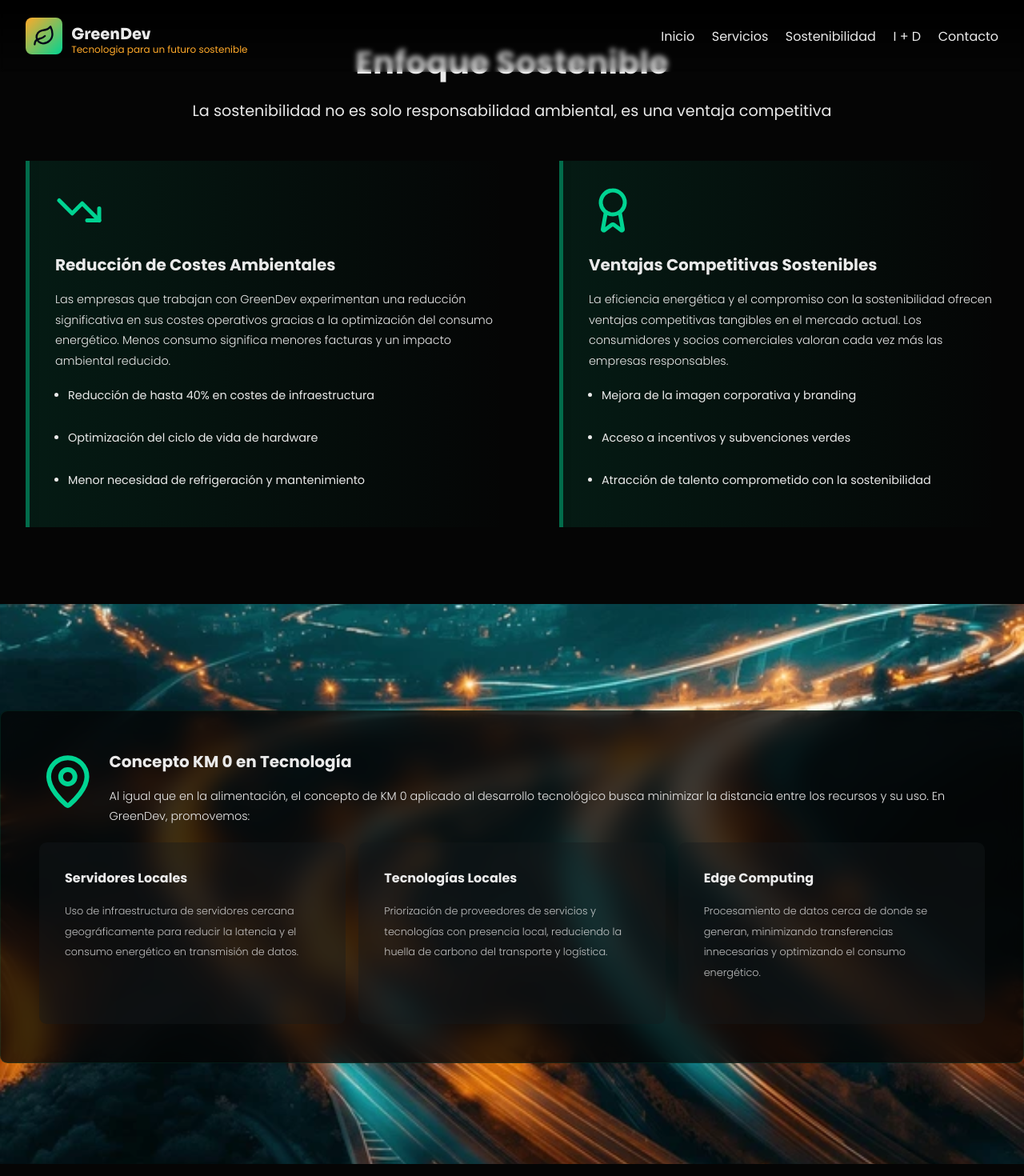
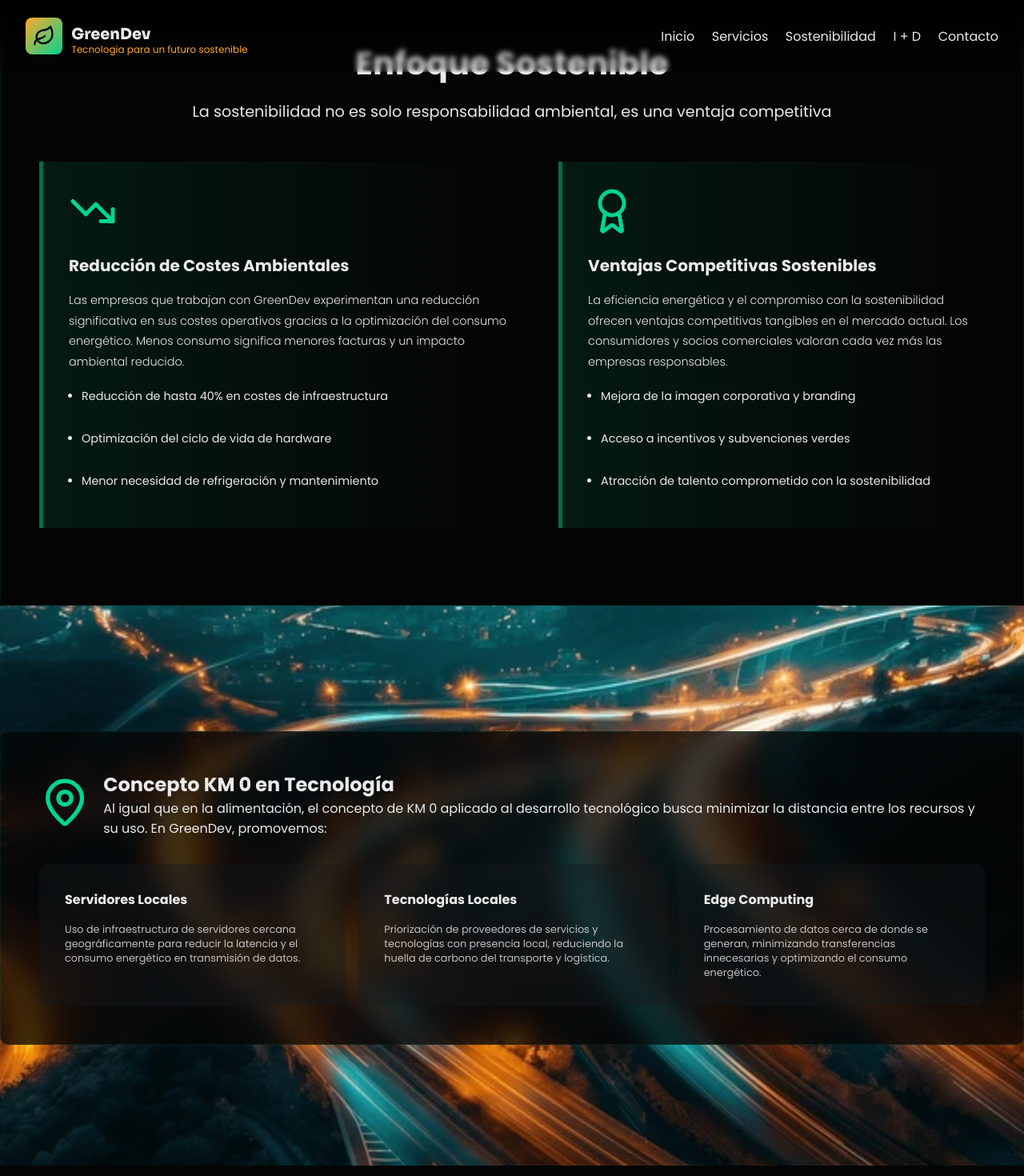
Before and after one commit to nkaryoli/GreenDev, a Vue app: page /sostenibilidad in a window 1280 px wide. Shown: the top 1470 px of the page at 80% size. Built offline with nearby package versions, Linux system fonts and the light colour scheme.

Commit message:
refactor

```diff
--- a/src/pages/HomePage.vue
+++ b/src/pages/HomePage.vue
@@ -1,6 +1,6 @@
 <script setup>
 import Hero from '../components/features/home/Hero.vue';
-import Km0Section from '../components/features/home/Km0Section.vue';
+import KmHomeSection from '../components/features/home/KmHomeSection.vue';
 import ODS from '../components/features/home/ODS.vue';
 import ServicesSection from '../components/features/home/ServicesSection.vue';
 import SustenabilitySection from '../components/features/home/SustenabilitySection.vue';
@@ -10,7 +10,7 @@ import SustenabilitySection from '../components/features/home/SustenabilitySecti
 	<Hero />
 	<ServicesSection />
 	<SustenabilitySection />
-	<Km0Section />
+	<KmHomeSection />
 	<ODS />
 </template>
 
--- a/src/pages/SustenabilityPage.vue
+++ b/src/pages/SustenabilityPage.vue
@@ -1,5 +1,7 @@
 <script setup>
 import { TrendingDown, Award, MapPin } from 'lucide-vue-next';
+import SectionContainer from '../components/global/SectionContainer.vue';
+import Km0Concept from '../components/features/sustenability/Km0Section.vue';
 
 const items = [
 	{
@@ -41,17 +43,14 @@ const concepts = [
 </script>
 
 <template>
-	<section>
+	<SectionContainer>
+		<div class="section">
 			<h2>Enfoque Sostenible</h2>
 			<span>La sostenibilidad no es solo responsabilidad ambiental, es una ventaja competitiva</span>
 
 			<div class="card-container">
-			<article
-				v-for="item in items"
-				:key="item.title"
-				class="focus-card"
-			>
-				<component :is="item.icon" class="card-icon"/>
+				<article v-for="item in items" :key="item.title" class="focus-card">
+					<component :is="item.icon" class="card-icon" />
 					<h3>{{ item.title }}</h3>
 					<p>{{ item.description }}</p>
 					<ul>
@@ -61,39 +60,16 @@ const concepts = [
 					</ul>
 				</article>
 			</div>
-	</section>
+		</div>
 
-	<div class="km">
-		<img src="../assets/bgs1.svg" alt="Background concepto KM 0">
-		<div class="wraper">
-			<div class="container">
-				<div class="container-header">
-					<MapPin class="header-icon"/>
-					<div class="header-text">
-						<h3>Concepto KM 0 en Tecnología</h3>
-						<p>Al igual que en la alimentación, el concepto de KM 0 aplicado al desarrollo tecnológico busca minimizar la distancia entre los recursos y su uso. En GreenDev, promovemos:</p>
-					</div>
-				</div>
-				<div class="container-article">
-					<article
-						v-for="concept in concepts"
-						:key="concept.title"
-						class="card"
-					>
-						<h4>{{ concept.title }}</h4>
-						<p>{{ concept.description }}</p>
-					</article>
-				</div>
-			</div>
-		</div>
-	</div>
+	</SectionContainer>
+	<Km0Concept />
 </template>
 
 <style scoped>
-section {
+.section {
 	width: 100%;
 	max-width: 1500px;
-	padding: 3rem 2rem;
 	margin: auto;
 	display: flex;
 	flex-direction: column;
@@ -131,7 +107,7 @@ span {
 .card-icon {
 	width: 60px;
 	height: 60px;
-	color:  var(--secondary-100);
+	color: var(--secondary-100);
 	margin-bottom: 1rem;
 	transition: all 0.3s ease;
 }
@@ -162,25 +138,6 @@ ul li {
 	margin-bottom: 1rem;
 }
 
-.km {
-	position: relative;
-	margin-bottom: 6rem;
-	overflow: hidden;
-}
-
-.km img {
-	width: 100%;
-	height: 700px;
-	object-fit: cover;
-}
-
-.km .wraper {
-	position: absolute;
-	top: 0;
-	width: 100%;
-	height: 100%;
-	display: flex;
-}
 
 .container {
 	width: 100%;
```
Also changed, not shown: src/assets/map.svg (added). Lines whose indentation alone changed are shown as unchanged.
